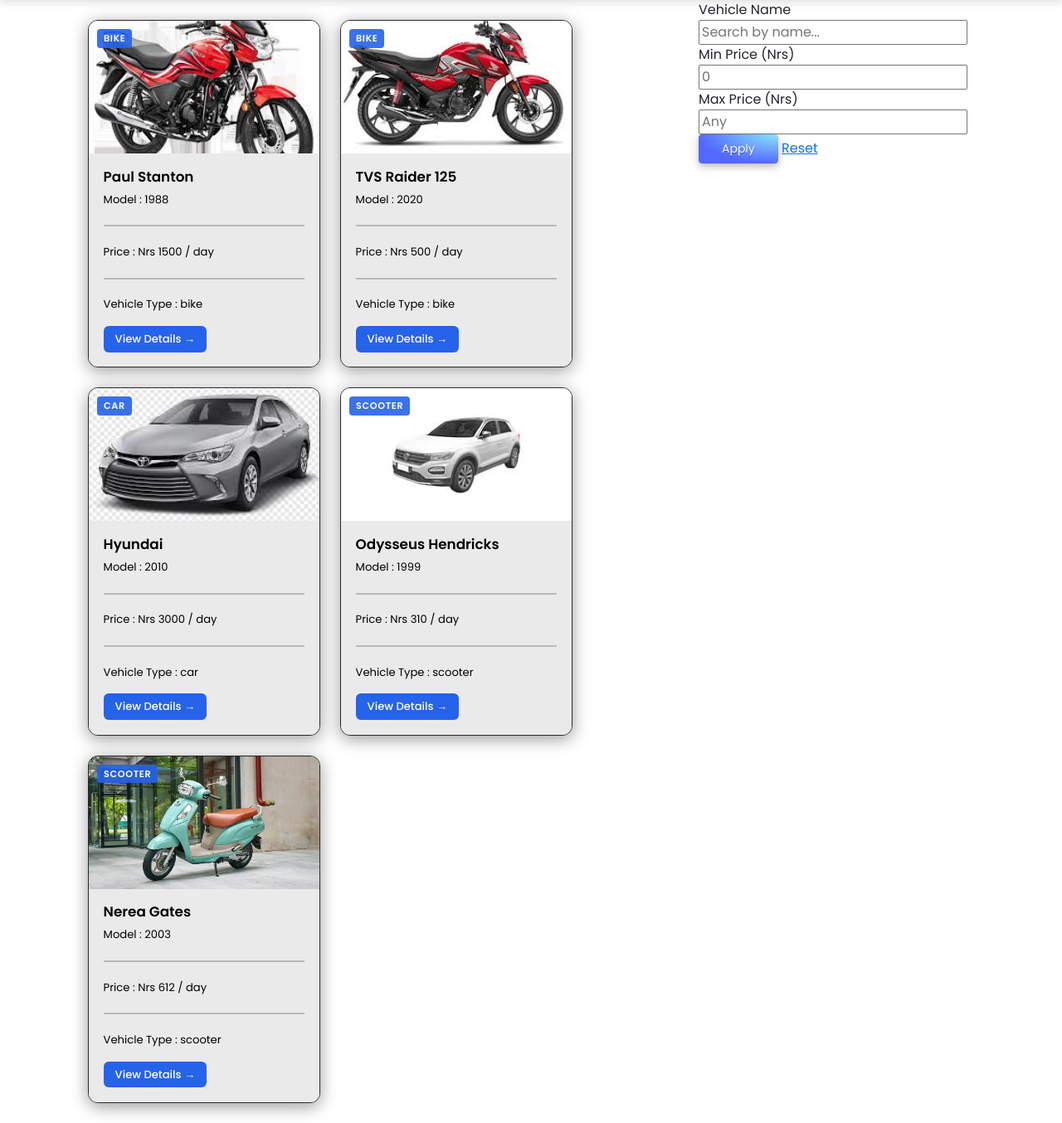
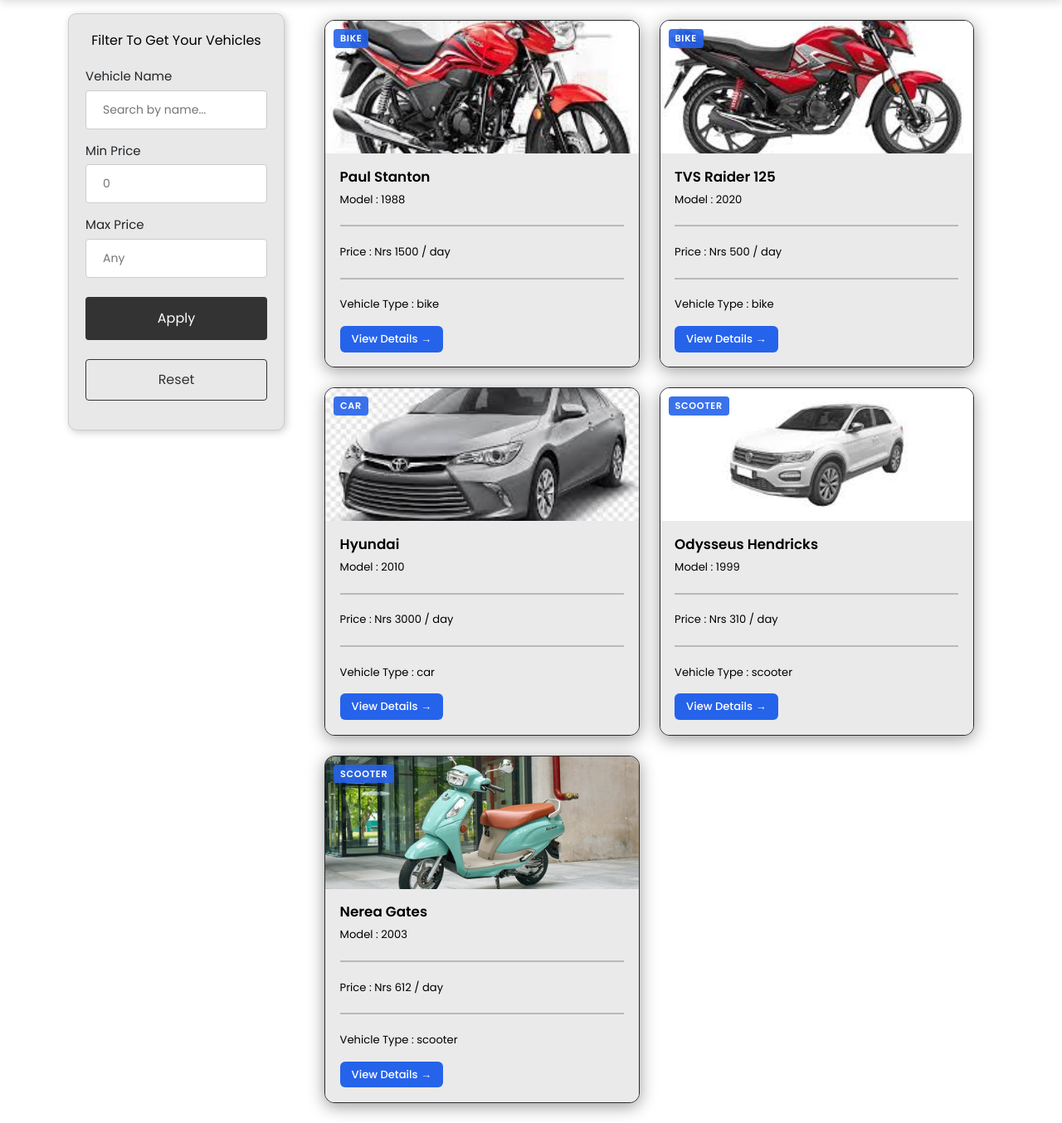
Before and after one commit to sujal-limbu/Ride-Flow, a Django app: page /vehicle_list/ in a window 1280 px wide. Shown: the part 82-1436 px from the top of the page at 83% size. Run offline with Django 5.2, Linux system fonts and the light colour scheme; data comes from the database, SQL or seed files in the repository; both versions use the stored data as it was after the commit; some libraries are stand-ins or nearby versions.

Commit message:
Form refined

```diff
--- a/core/static/css/card.css
+++ b/core/static/css/card.css
@@ -6,7 +6,8 @@
 }
 
 .vcard {
-    width: 280px;
+    flex: 1 1 calc(50% - 0.75rem);
+    max-width: calc(50% - 0.75rem);
     border-radius: 12px;
     background-color: #d1cccc;
     border: 1px solid #2a2a2a;
--- /dev/null
+++ b/core/static/css/filter-card.css
@@ -0,0 +1,86 @@
+.filter-card {
+  width: 100%;
+  margin: 0 auto;
+  padding: 20px;
+  border: 1px solid #ccc;
+  border-radius: 10px;
+  background-color: #e8e8e8;
+  box-shadow: 2px 2px 10px #ccc;
+}
+
+.card-header {
+  text-align: center;
+  margin-bottom: 20px;
+}
+
+.card-header .filter-title {
+  margin: 0;
+  font-size: 20x;
+  color: black;
+}
+
+.form-group {
+  margin-bottom: 15px;
+}
+
+.filter-card label {
+  font-size: 15px;
+  margin-bottom: 5px;
+  display: block;
+}
+
+.filter-card input[type="text"],
+.filter-card input[type="number"] {
+  width: 100%;
+  padding: 12px 20px;
+  font-size: 14px;
+  border: 1px solid #ccc;
+  border-radius: 4px;
+  box-sizing: border-box;
+  transition: 0.5s;
+}
+
+.filter-card input[type="text"]:focus,
+.filter-card input[type="number"]:focus {
+  border-color: #333;
+  outline: none;
+}
+
+.filter-card input[type="submit"] {
+  width: 100%;
+  background-color: #333;
+  color: white;
+  padding: 14px 20px;
+  margin: 8px 0;
+  border: none;
+  border-radius: 4px;
+  cursor: pointer;
+  font-size: 16px;
+  transition: 0.5s;
+}
+
+.filter-card input[type="submit"]:hover {
+  background-color: #ccc;
+  color: black;
+}
+
+.reset-btn {
+  display: block;
+  width: 100%;
+  background-color: transparent;
+  color: #333;
+  padding: 12px 20px;
+  border: 1px solid #333;
+  border-radius: 4px;
+  cursor: pointer;
+  font-size: 16px;
+  text-align: center;
+  text-decoration: none;
+  box-sizing: border-box;
+  transition: 0.5s;
+}
+
+.reset-btn:hover {
+  background-color: #333;
+  color: white;
+}
--- a/core/templates/core/add_vehicle.html
+++ b/core/templates/core/add_vehicle.html
@@ -46,7 +46,7 @@
   }
 
   .av-header h2 {
-    font-family: 'DM Serif Display', serif;
+    font-family: 'Poppins', serif;
     font-size: 28px;
     font-weight: 400;
     color: #1a1714;
--- a/core/templates/core/vehicle_list.html
+++ b/core/templates/core/vehicle_list.html
@@ -3,10 +3,47 @@
 {% block content %}
 
 <link rel="stylesheet" href="{% static 'css/card.css' %}">
+<link rel="stylesheet" href="{% static 'css/filter-card.css' %}">
 
 <div class="container">
     <div class="row">
-        <div class="col-8">
+        <div class="col-3 mt-3">
+            <div class="filter-card">
+                <div class="card-header">
+                    <div class="filter-title">Filter To Get Your Vehicles</div>
+                </div>
+                <form method="GET" action="">
+
+                    <div class="form-group">
+                        <label for="name">Vehicle Name</label>
+                        <input type="text" name="name" id="name" placeholder="Search by name..."
+                            value="{{ request.GET.name }}">
+                    </div>
+
+                    <div class="form-group">
+                        <label for="min_price">Min Price</label>
+                        <input type="number" name="min_price" id="min_price" placeholder="0"
+                            value="{{ request.GET.min_price }}">
+                    </div>
+
+                    <div class="form-group">
+                        <label for="max_price">Max Price</label>
+                        <input type="number" name="max_price" id="max_price" placeholder="Any"
+                            value="{{ request.GET.max_price }}">
+                    </div>
+
+                    <div class="form-group">
+                        <input type="submit" value="Apply">
+                    </div>
+
+                    <div class="form-group">
+                        <a href="{% url 'vehicle_list' %}" class="reset-btn">Reset</a>
+                    </div>
+
+                </form>
+            </div>
+        </div>
+        <div class="col-9">
             <div class="vehicles-wrapper">
                 {% for vehicle in vehicles %}
                 <div class="vcard">
@@ -36,36 +73,8 @@
                 <p>No vehicles found.</p>
                 {% endfor %}
             </div>
-
-        </div>
-        <div class="col-4">
-            <form method="GET" action="">
-
-                <div class="filter-group">
-                    <label>Vehicle Name</label>
-                    <input type="text" name="name" placeholder="Search by name..." value="{{ request.GET.name }}">
-                </div>
-
-
-
-                <div class="filter-group">
-                    <label>Min Price (Nrs)</label>
-                    <input type="number" name="min_price" placeholder="0" value="{{ request.GET.min_price }}">
-                </div>
-
-                <div class="filter-group">
-                    <label>Max Price (Nrs)</label>
-                    <input type="number" name="max_price" placeholder="Any" value="{{ request.GET.max_price }}">
-                </div>
-
-                <button type="submit">Apply</button>
-                <a href="{% url 'vehicle_list' %}">Reset</a>
-
-            </form>
         </div>
     </div>
 </div>
 
-
-
 {% endblock content %}
```
Also changed, not shown: db.sqlite3.
